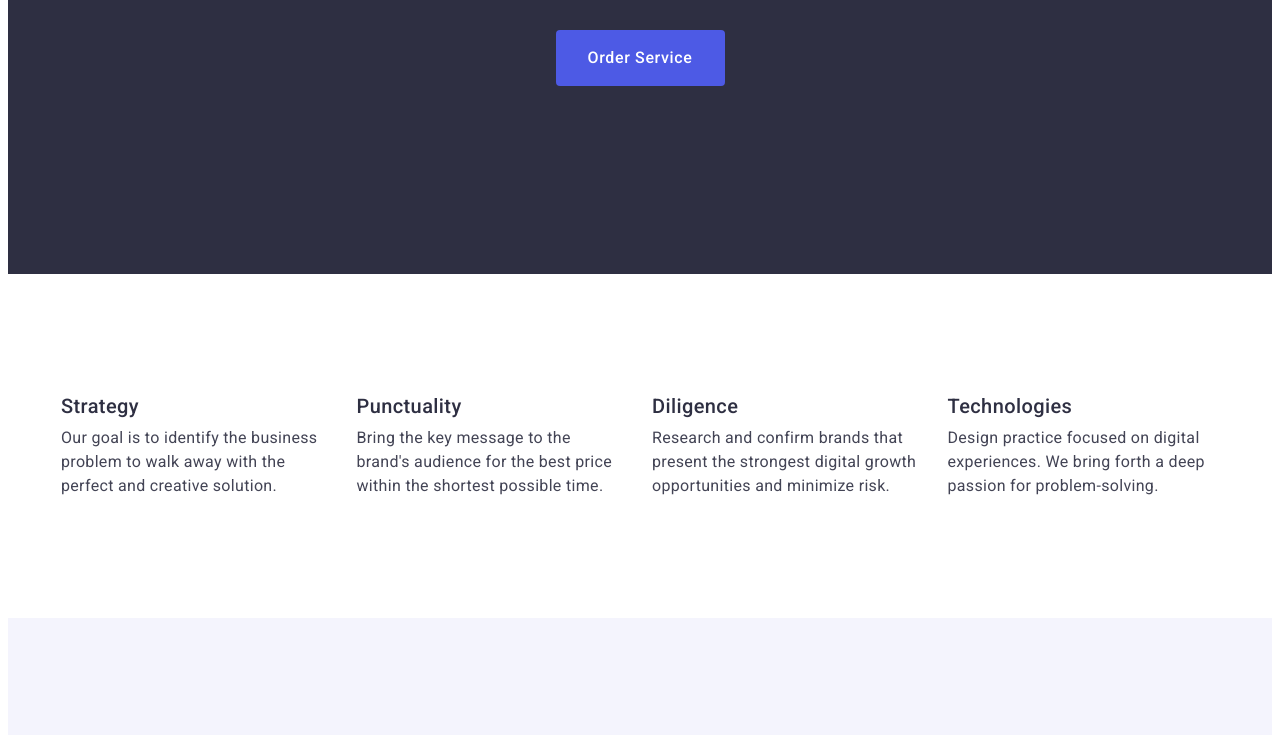
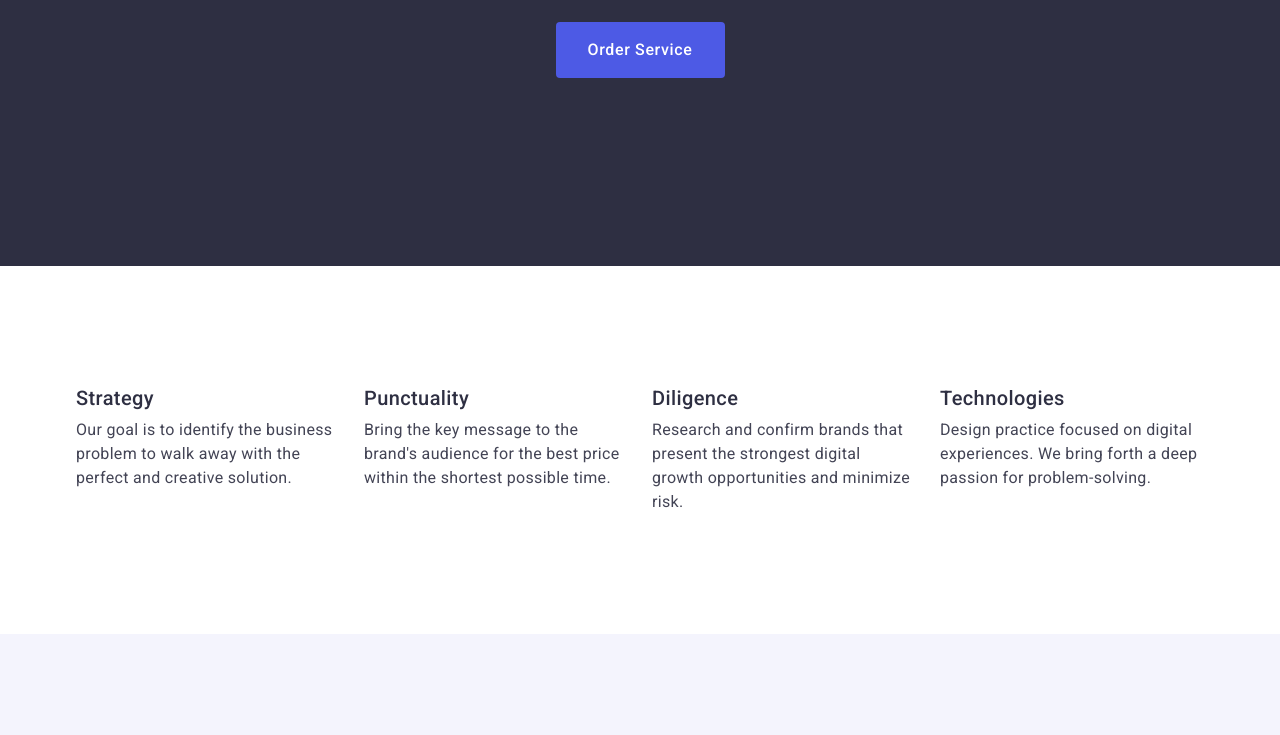
Before and after one commit to KolomietsVlada/goit-markup-hw-03, a plain HTML site: page index.html in a window 1280 px wide. Shown: the part 407-1142 px from the top of the page. Drawn offline with nearby package versions, Linux system fonts and the light colour scheme.

Commit message:
Update index.html

```diff
--- a/index.html
+++ b/index.html
@@ -7,8 +7,8 @@
     <link rel="preconnect" href="https://fonts.gstatic.com" crossorigin >
     <link
     rel="stylesheet"
-    href="https://fonts.googleapis.com/css2?family=Raleway:wght@700&family=Roboto:wght@400;500;700&display=swap"
-    >
+     href="https://cdnjs.cloudflare.com/ajax/libs/modern-normalize/2.0.0/modern-normalize.min.css"
+     >
     <link
     href="https://fonts.googleapis.com/css2?family=Raleway:wght@700&family=Roboto:wght@400;500;700&display=swap"
     rel="stylesheet"
```
